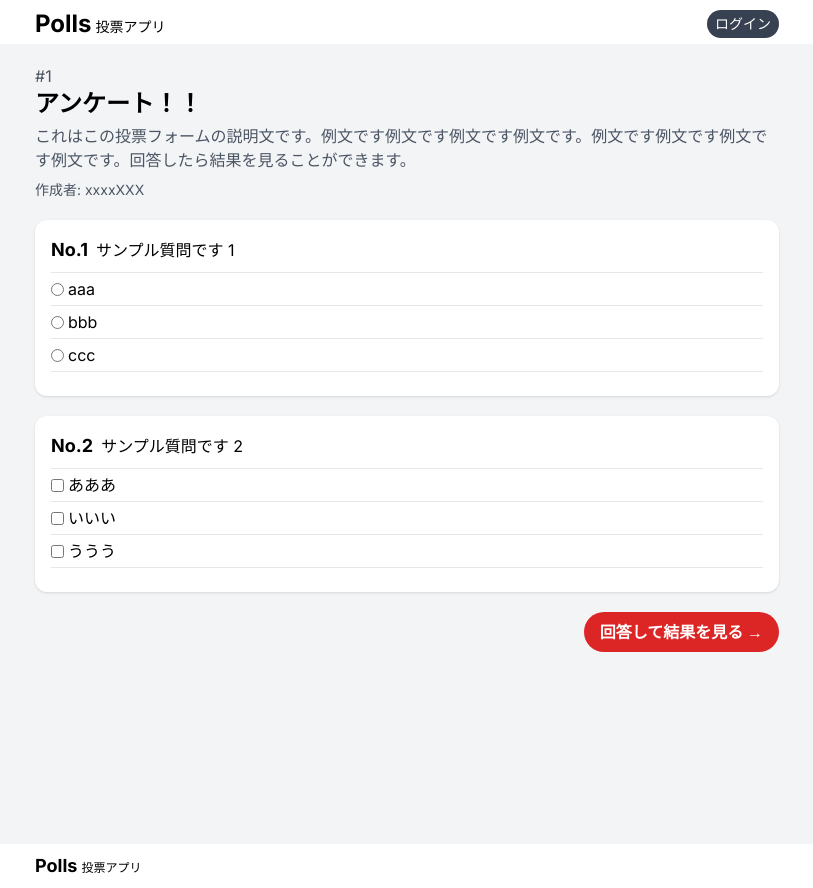
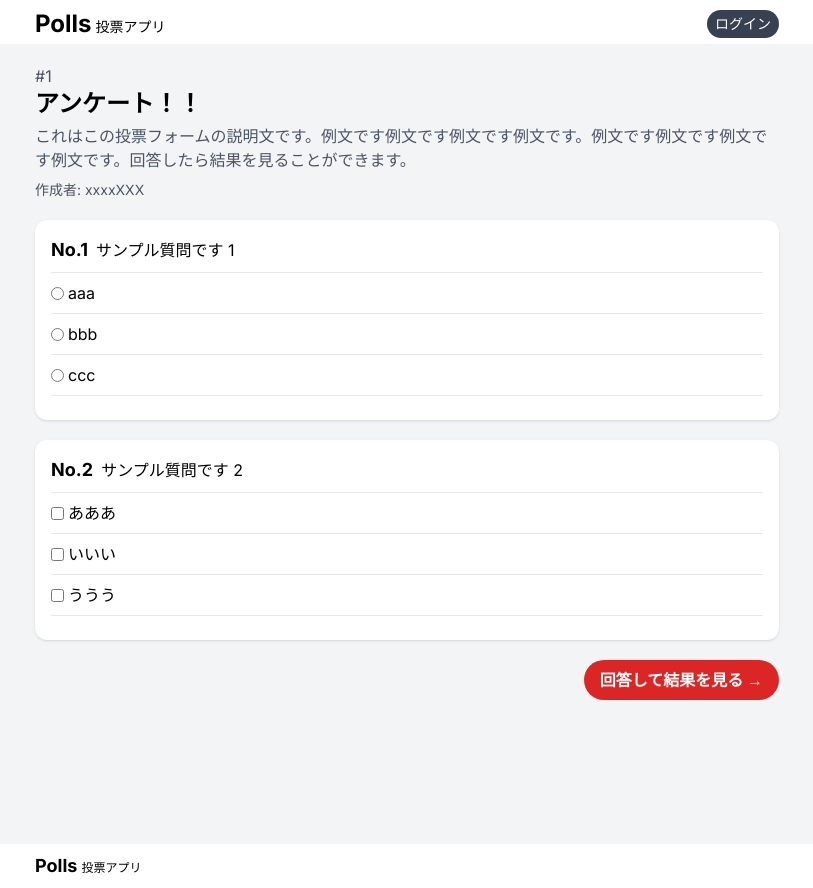
Before and after one commit to taigaozawa/polls, a Next.js app in the folder next-polls/: page /polls/1 in a window 1280 px wide. Shown: the whole page, without its empty margins (233-1046 px from the left). Built offline with nearby package versions, Linux system fonts and the light colour scheme; no server answers.

Commit message:
スタイル調整

```diff
--- a/next-polls/components/QuestionCard.tsx
+++ b/next-polls/components/QuestionCard.tsx
@@ -22,7 +22,7 @@ const QuestionCard: React.FC<Props> = props => {
               <div key={index} className="border-b ">
                 {props.multiple ?
                   <div>
-                    <label className="flex items-center py-1 cursor-pointer hover:bg-gray-100">
+                    <label className="flex items-center py-2 cursor-pointer hover:bg-gray-100">
                       <input
                         type="checkbox"
                         checked={checkedIndexes.includes(index)}
@@ -40,7 +40,7 @@ const QuestionCard: React.FC<Props> = props => {
                   </div>
                   :
                   <div>
-                    <label className="flex items-center py-1 cursor-pointer hover:bg-gray-100">
+                    <label className="flex items-center py-2 cursor-pointer hover:bg-gray-100">
                       <input
                         type="radio"
                         checked={index === checkedIndexes[0]}
```
